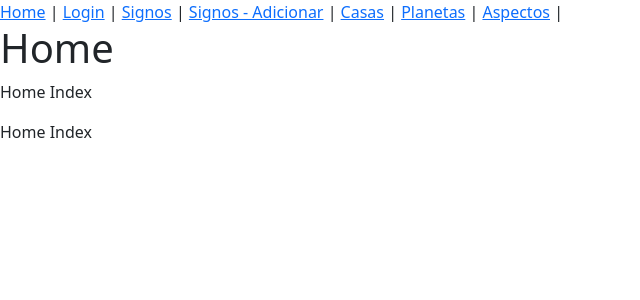
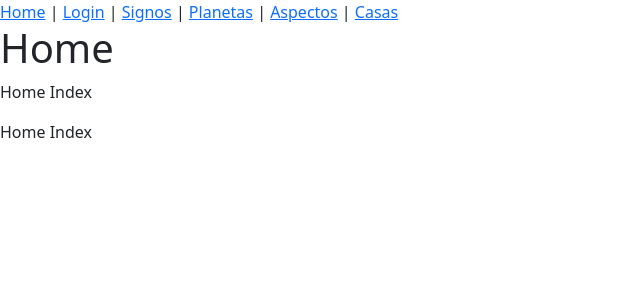
Before and after one commit to rhfactordev/rhfactor-admin, a Vue app: page / in a window 1280 px wide. Shown: the top 300 px of the page, without its empty margins (0-640 px from the left). Built offline with nearby package versions, Linux system fonts and the light colour scheme.

Commit message:
Passando o resource como parametro

```diff
--- a/src/App.vue
+++ b/src/App.vue
@@ -5,11 +5,11 @@
       <router-link to="/login">Login</router-link> |
 
       <!-- Adicionar a rotas de autenticação -->
-      <router-link to="/config/astral/signs">Signos</router-link> |
-      <router-link to="/config/astral/signs/add">Signos - Adicionar</router-link> |
-      <router-link to="/config/astral/houses">Casas</router-link> |
-      <router-link to="/config/astral/planets">Planetas</router-link> |
-      <router-link to="/config/astral/aspects">Aspectos</router-link> |
+      <router-link to="/config/signs">Signos</router-link> |
+      <router-link to="/config/planets">Planetas</router-link> |
+      <router-link to="/config/aspects">Aspectos</router-link> |
+      <router-link to="/config/houses">Casas</router-link>
+
     </nav>
   </header>
 
--- a/src/router/index.js
+++ b/src/router/index.js
@@ -19,22 +19,20 @@ const routes = [
       hasAuth: true
     }
   },
+
   {
-    path: '/config/astral/signs',
+    path: '/config/:resource',
     name: 'signs',
-    component: () => import('@/views/config/astral/signs/list/index.vue'),
-    meta: {
-      hasAuth: true
-    }
-  },
-  {
-    path: '/config/astral/signs/add',
-    name: 'signAdd',
-    component: () => import('@/views/config/astral/signs/form/index.vue'),
+    component: () => import('@/views/crud/list/index.vue'),
+    props: route => {
+      console.log('Crud route', route.params.resource)
+      return { resource: route.params.resource }
+    },
     meta: {
       hasAuth: true
     }
   }
+
 ]
 
 const router = createRouter({
--- a/src/views/config/astral/signs/form/index.vue
+++ b/src/views/crud/form/index.vue
@@ -12,9 +12,13 @@ import { computed } from 'vue'
 import services from '@/services'
 
 export default {
-  name: 'SignForm',
+  name: 'CrudForm',
   components: { DynamicForm },
   props: {
+    resource: {
+      type: String,
+      required: true
+    },
     values: {
       type: Object,
       default: () => { return {} }
@@ -42,8 +46,8 @@ export default {
 
     const submit = async (value) => {
       const { data, errors } = !isEdition.value
-        ? await services.crud.create({ resource: 'signs', payload: value })
-        : await services.crud.update({ resource: 'signs', id: props.values.id, payload: value })
+        ? await services.crud.create({ resource: props.resource, payload: value })
+        : await services.crud.update({ resource: props.resource, id: props.values.id, payload: value })
 
       console.log('retornoSubmit', data, errors)
 
--- a/src/views/config/astral/signs/list/index.vue
+++ b/src/views/crud/list/index.vue
@@ -1,6 +1,6 @@
 <template>
   <modal-factory @close="clear">
-    <sign-form :values="editValue" @saved="closeModal" ></sign-form>
+    <crud-form :resource="resource" :values="editValue" @saved="closeModal" ></crud-form>
   </modal-factory>
 
   <div class="bg-light">
@@ -25,24 +25,30 @@
 
 <script>
 
-import { onMounted, ref } from 'vue'
+import { onMounted, ref, watch } from 'vue'
 import TableList from '@/components/TableList/index.vue'
 import service from '@/services'
 import useModal from '@/hooks/useModal'
 import ModalFactory from '@/components/ModalFactory/index.vue'
-import SignForm from '@/views/config/astral/signs/form/index.vue'
+import CrudForm from '@/views/crud/form/index.vue'
 
 export default {
-  name: 'ConfigAstralSigns',
+  name: 'CrudListView',
   components: {
-    SignForm,
+    CrudForm,
     ModalFactory,
     TableList
   },
-  data () {
+  props: {
+    resource: {
+      type: String,
+      required: true
+    }
+  },
+  setup (props) {
     const getPage = async () => {
       const { data, errors } = await service.crud.list({
-        resource: 'signs',
+        resource: props.resource,
         page
       })
       if (!errors) {
@@ -79,7 +85,7 @@ export default {
 
     const edit = async (id) => {
       const { data, errors } = await service.crud.findOne({
-        resource: 'planets',
+        resource: props.resource,
         id
       })
       if (data) {
@@ -94,6 +100,13 @@ export default {
       console.log('clear')
       editValue.value = {}
     }
+
+    watch(
+      () => props.resource,
+      async () => {
+        await getPage()
+      }
+    )
 
     onMounted(() => {
       getPage()
```
